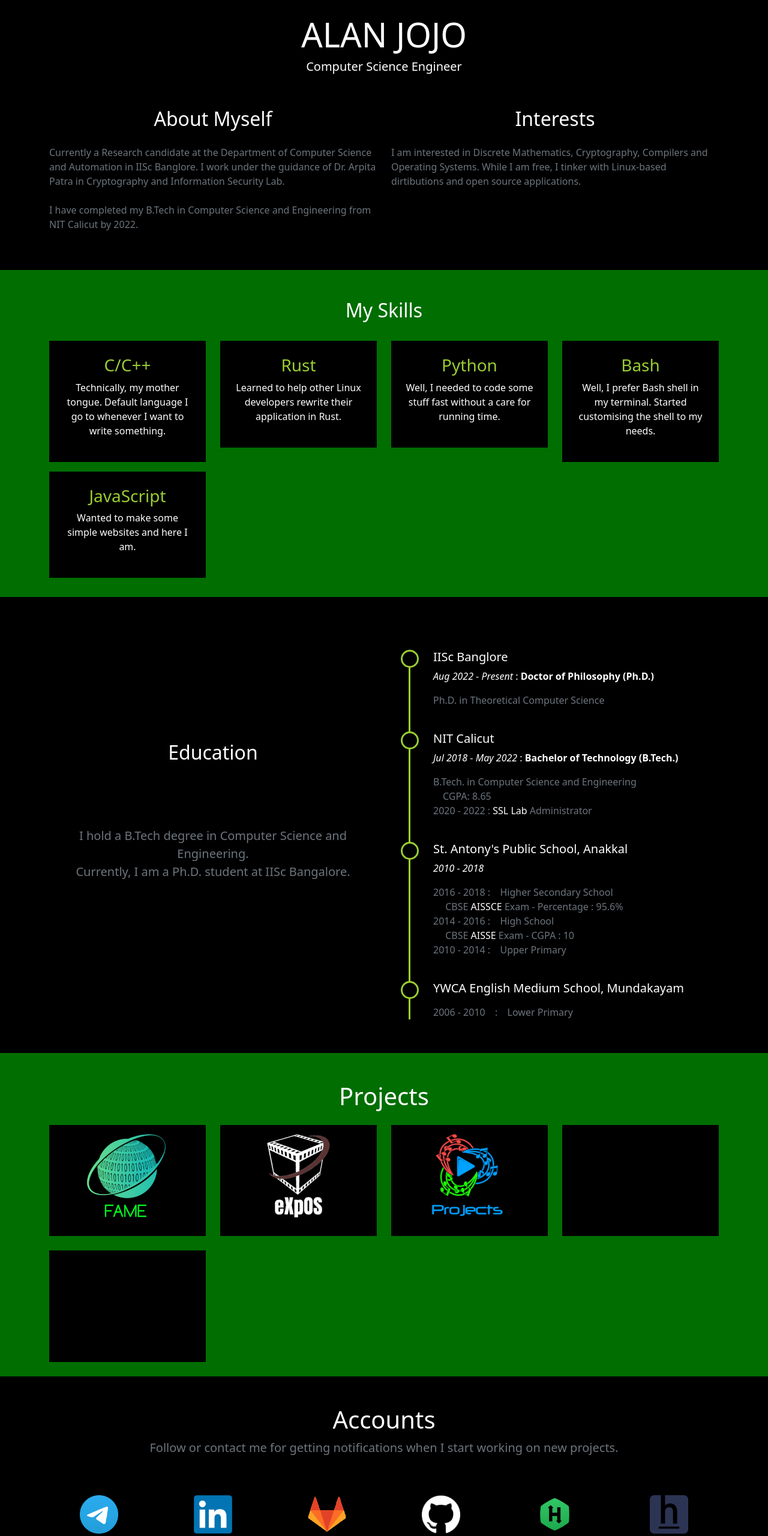
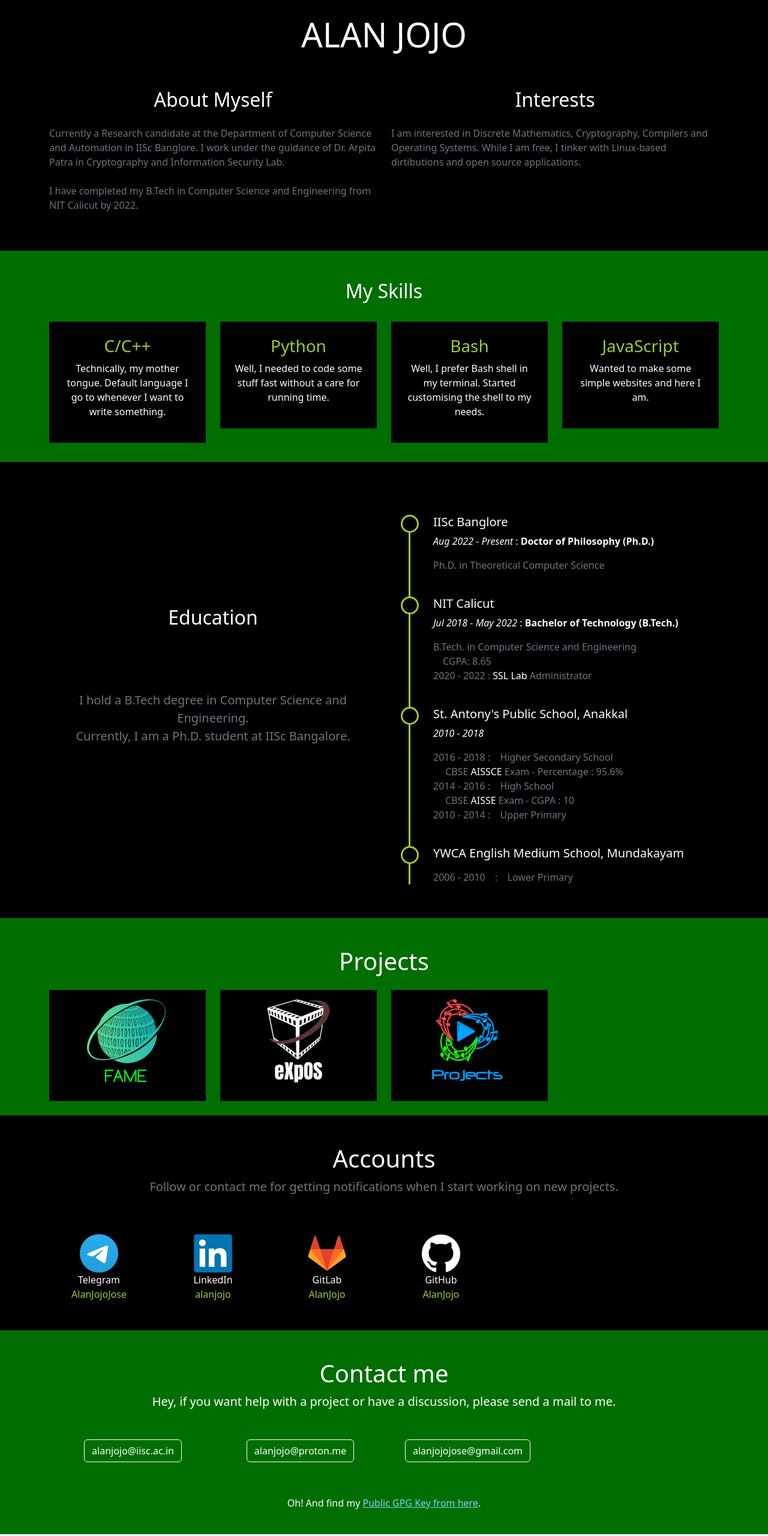
Before and after one commit to AlanJojo/alanjojo.github.io, a plain HTML site: page index.html in a window 1280 px wide. Shown: the top 2560 px of the page at 60% size. Drawn offline with Linux system fonts and the light colour scheme.

Commit message:
Update index.html

```diff
--- a/index.html
+++ b/index.html
@@ -24,7 +24,7 @@
         <div class="container">
           <div class="row align-items-center">
             <h1 class="text-uppercase display-4">Alan Jojo</h1>
-            <p class="h5">Computer Science Engineer</p>
+            <!--<p class="h5">Computer Science Engineer</p> -->
           <!--
             <div class="col-md-6 text-center pb-4">
               <img src="images/Alan.png" class="w-100" alt="Alan Jojo">
@@ -71,12 +71,12 @@
                 <p>Technically, my mother tongue. Default language I go to whenever I want to write something.</p>
               </div>
             </div>
-            <div class="col-md-3">
+            <!--<div class="col-md-3">
               <div class="bg-black p-4 mb-3 text-center">
                 <h3 class="mb-2">Rust</h2>
                 <p>Learned to help other Linux developers rewrite their application in Rust.</p>
               </div>
-            </div>
+            </div>-->
             <div class="col-md-3">
               <div class="bg-black p-4 mb-3 text-center">
                 <h3 class="mb-2">Python</h2>
@@ -174,7 +174,7 @@
                 <img class="img-fluid" src="images/projects/projects.jpg" alt="Projects" style="margin:auto">
               </a>
             </div>
-            <div class="col-lg-3 col-md-4 col-6 col-sm pb-4">
+            <!--<div class="col-lg-3 col-md-4 col-6 col-sm pb-4">
               <a href="#projects">
                 <img class="img-fluid" src="images/projects/blank.jpg" alt="Blank" style="margin:auto">
               </a>
@@ -183,7 +183,7 @@
               <a href="#projects">
                 <img class="img-fluid" src="images/projects/blank.jpg" alt="Blank" style="margin:auto">
               </a>
-            </div>
+            </div> -->
           </div>
         </div>
       </section>
@@ -233,7 +233,7 @@
                 </div>
               </a>
             </div>
-            <div class="col-lg-2 col-md-3 col-4 col-sm pb-3 pb-md-4 pb-lg-5">
+            <!--<div class="col-lg-2 col-md-3 col-4 col-sm pb-3 pb-md-4 pb-lg-5">
               <a href="https://www.hackerrank.com/alanjojo" target="_blank">
                 <div class="account">
                   <img class="img-fluid" src="images/accounts/hackerrank.png" alt="HackerRank">
@@ -286,7 +286,7 @@
                   <p class="username">alanjojo</p>
                 </div>
               </a>
-            </div>
+            </div>-->
           </div>
         </div>
       </section>
```
